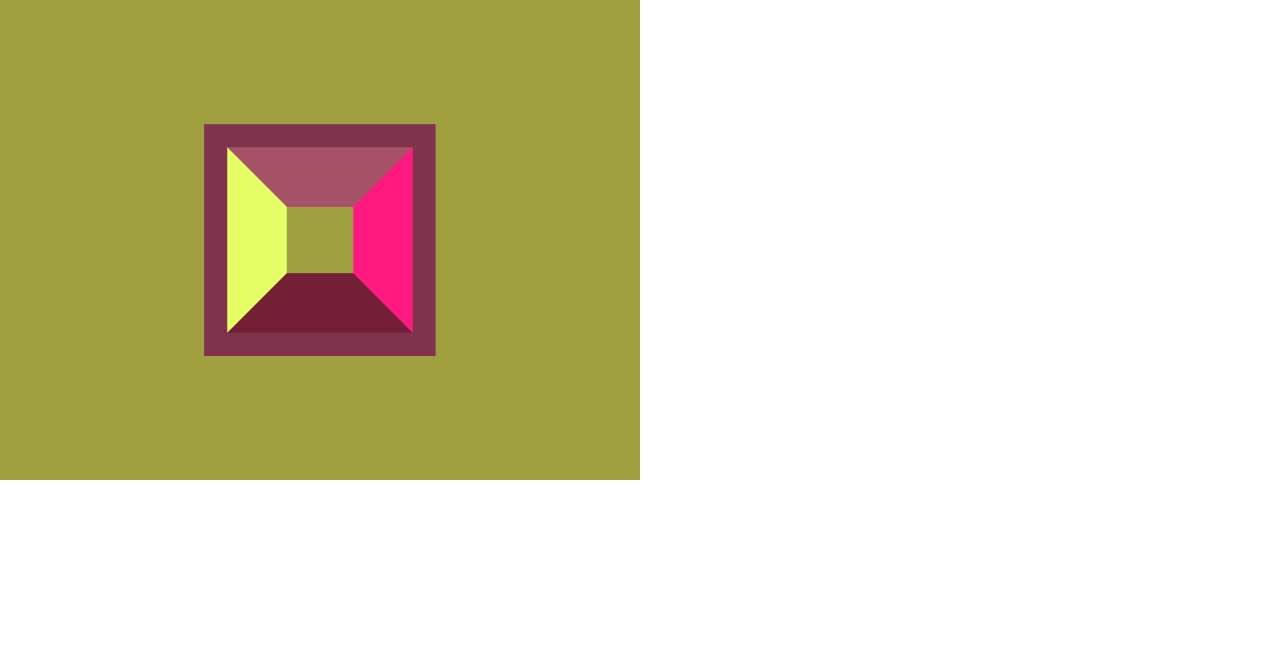
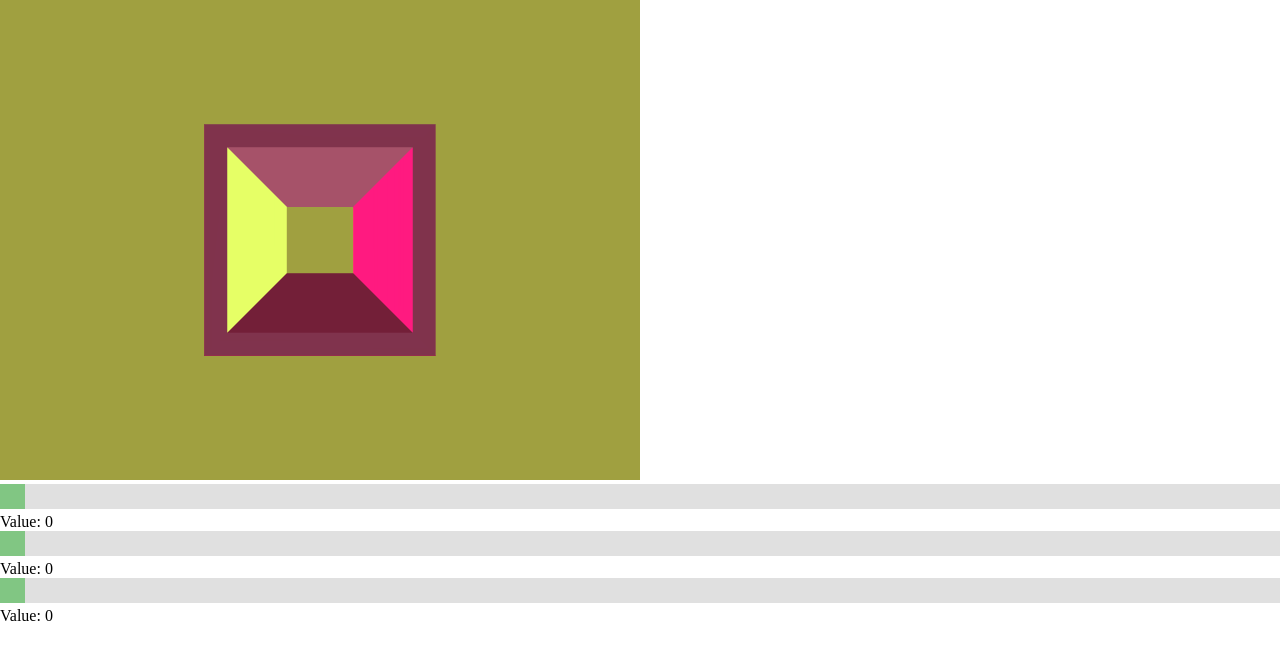
Before and after one commit to donbasta/hollow-3d-web-gl, a React (Create React App) app: page / in a window 1280 px wide. Shown: the top 660 px of the page. Built offline with nearby package versions, Linux system fonts and the light colour scheme.

Commit message:
tambah slider, simulate rotation with glmatrix

```diff
--- a/package.json
+++ b/package.json
@@ -6,6 +6,7 @@
     "@testing-library/jest-dom": "^5.11.4",
     "@testing-library/react": "^11.1.0",
     "@testing-library/user-event": "^12.1.10",
+    "gl-matrix": "^3.3.0",
     "react": "^17.0.1",
     "react-dom": "^17.0.1",
     "react-scripts": "4.0.3",
--- a/src/App.js
+++ b/src/App.js
@@ -1,6 +1,7 @@
 import React, {useState, useRef, useEffect} from 'react'
 import './App.css'
 import {initShaderProgram, initBuffers, drawScene} from './utils'
+import Slider from './Slider'
 
 const App = () => {
 
@@ -11,14 +12,26 @@ const App = () => {
     const [currentModel, changeModel] = useState({
         positions: [-0.8,0.8,1,-1,1,1,0.8,0.8,1,0.8,0.8,1,1,1,1,-1,1,1,0.8,0.8,1,1,1,1,0.8,-0.8,1,1,1,1,1,-1,1,0.8,-0.8,1,0.8,-0.8,1,1,-1,1,-0.8,-0.8,1,1,-1,1,-1,-1,1,-0.8,-0.8,1,-0.8,-0.8,1,-1,-1,1,-0.8,0.8,1,-1,-1,1,-1,1,1,-0.8,0.8,1,1,1,1,1,-1,1,1,1,-1,1,1,-1,1,-1,-1,1,-1,1,-1,-1,1,-1,1,1,-1,-1,-1,-1,-1,-1,-1,1,-1,-1,1,1,1,1,1,-1,1,1,1,1,-1,1,1,-1,-1,1,-1,-1,1,1,-1,-1,1,1,-1,1,-1,-1,-1,-1,-1,-1,1,-1,-1,1,-1,1,-0.4,0.4,-1,-1,1,-1,0.4,0.4,-1,0.4,0.4,-1,1,1,-1,-1,1,-1,0.4,0.4,-1,1,1,-1,0.4,-0.4,-1,1,1,-1,1,-1,-1,0.4,-0.4,-1,0.4,-0.4,-1,1,-1,-1,-0.4,-0.4,-1,1,-1,-1,-1,-1,-1,-0.4,-0.4,-1,-0.4,-0.4,-1,-1,-1,-1,-0.4,0.4,-1,-1,-1,-1,-1,1,-1,-0.4,0.4,-1,0.8,0.8,1,0.8,-0.8,1,0.4,0.4,-1,0.4,0.4,-1,0.4,-0.4,-1,0.8,-0.8,1,-0.8,0.8,1,-0.8,-0.8,1,-0.4,-0.4,-1,-0.4,-0.4,-1,-0.4,0.4,-1,-0.8,0.8,1,0.8,0.8,1,0.4,0.4,-1,-0.4,0.4,-1,-0.4,0.4,-1,-0.8,0.8,1,0.8,0.8,1,0.8,-0.8,1,0.4,-0.4,-1,-0.4,-0.4,-1,-0.4,-0.4,-1,-0.8,-0.8,1,0.8,-0.8,1],
         colors: [0.5,0.2,0.3,1,0.5,0.2,0.3,1,0.5,0.2,0.3,1,0.5,0.2,0.3,1,0.5,0.2,0.3,1,0.5,0.2,0.3,1,0.5,0.2,0.3,1,0.5,0.2,0.3,1,0.5,0.2,0.3,1,0.5,0.2,0.3,1,0.5,0.2,0.3,1,0.5,0.2,0.3,1,0.5,0.2,0.3,1,0.5,0.2,0.3,1,0.5,0.2,0.3,1,0.5,0.2,0.3,1,0.5,0.2,0.3,1,0.5,0.2,0.3,1,0.5,0.2,0.3,1,0.5,0.2,0.3,1,0.5,0.2,0.3,1,0.5,0.2,0.3,1,0.5,0.2,0.3,1,0.5,0.2,0.3,1,0.6,0.4,0.3,1,0.6,0.4,0.3,1,0.6,0.4,0.3,1,0.6,0.4,0.3,1,0.6,0.4,0.3,1,0.6,0.4,0.3,1,0.7,0.3,0.3,1,0.7,0.3,0.3,1,0.7,0.3,0.3,1,0.7,0.3,0.3,1,0.7,0.3,0.3,1,0.7,0.3,0.3,1,0.8,0.2,0.2,1,0.8,0.2,0.2,1,0.8,0.2,0.2,1,0.8,0.2,0.2,1,0.8,0.2,0.2,1,0.8,0.2,0.2,1,0.8,0.1,0.3,1,0.8,0.1,0.3,1,0.8,0.1,0.3,1,0.8,0.1,0.3,1,0.8,0.1,0.3,1,0.8,0.1,0.3,1,0.9,0.5,0.3,1,0.9,0.5,0.3,1,0.9,0.5,0.3,1,0.9,0.5,0.3,1,0.9,0.5,0.3,1,0.9,0.5,0.3,1,0.9,0.5,0.3,1,0.9,0.5,0.3,1,0.9,0.5,0.3,1,0.9,0.5,0.3,1,0.9,0.5,0.3,1,0.9,0.5,0.3,1,0.9,0.5,0.3,1,0.9,0.5,0.3,1,0.9,0.5,0.3,1,0.9,0.5,0.3,1,0.9,0.5,0.3,1,0.9,0.5,0.3,1,0.9,0.5,0.3,1,0.9,0.5,0.3,1,0.9,0.5,0.3,1,0.9,0.5,0.3,1,0.9,0.5,0.3,1,0.9,0.5,0.3,1,1,0.1,0.5,1,1,0.1,0.5,1,1,0.1,0.5,1,1,0.1,0.5,1,1,0.1,0.5,1,1,0.1,0.5,1,0.9,1,0.4,1,0.9,1,0.4,1,0.9,1,0.4,1,0.9,1,0.4,1,0.9,1,0.4,1,0.9,1,0.4,1,0.65,0.32,0.412,1,0.65,0.32,0.412,1,0.65,0.32,0.412,1,0.65,0.32,0.412,1,0.65,0.32,0.412,1,0.65,0.32,0.412,1,0.45,0.12,0.22,1,0.45,0.12,0.22,1,0.45,0.12,0.22,1,0.45,0.12,0.22,1,0.45,0.12,0.22,1,0.45,0.12,0.22,1]
-    })
+    });
+
+    const hollowCube = {
+        positions: [-0.8,0.8,1,-1,1,1,0.8,0.8,1,0.8,0.8,1,1,1,1,-1,1,1,0.8,0.8,1,1,1,1,0.8,-0.8,1,1,1,1,1,-1,1,0.8,-0.8,1,0.8,-0.8,1,1,-1,1,-0.8,-0.8,1,1,-1,1,-1,-1,1,-0.8,-0.8,1,-0.8,-0.8,1,-1,-1,1,-0.8,0.8,1,-1,-1,1,-1,1,1,-0.8,0.8,1,1,1,1,1,-1,1,1,1,-1,1,1,-1,1,-1,-1,1,-1,1,-1,-1,1,-1,1,1,-1,-1,-1,-1,-1,-1,-1,1,-1,-1,1,1,1,1,1,-1,1,1,1,1,-1,1,1,-1,-1,1,-1,-1,1,1,-1,-1,1,1,-1,1,-1,-1,-1,-1,-1,-1,1,-1,-1,1,-1,1,-0.4,0.4,-1,-1,1,-1,0.4,0.4,-1,0.4,0.4,-1,1,1,-1,-1,1,-1,0.4,0.4,-1,1,1,-1,0.4,-0.4,-1,1,1,-1,1,-1,-1,0.4,-0.4,-1,0.4,-0.4,-1,1,-1,-1,-0.4,-0.4,-1,1,-1,-1,-1,-1,-1,-0.4,-0.4,-1,-0.4,-0.4,-1,-1,-1,-1,-0.4,0.4,-1,-1,-1,-1,-1,1,-1,-0.4,0.4,-1,0.8,0.8,1,0.8,-0.8,1,0.4,0.4,-1,0.4,0.4,-1,0.4,-0.4,-1,0.8,-0.8,1,-0.8,0.8,1,-0.8,-0.8,1,-0.4,-0.4,-1,-0.4,-0.4,-1,-0.4,0.4,-1,-0.8,0.8,1,0.8,0.8,1,0.4,0.4,-1,-0.4,0.4,-1,-0.4,0.4,-1,-0.8,0.8,1,0.8,0.8,1,0.8,-0.8,1,0.4,-0.4,-1,-0.4,-0.4,-1,-0.4,-0.4,-1,-0.8,-0.8,1,0.8,-0.8,1],
+        colors: [0.5,0.2,0.3,1,0.5,0.2,0.3,1,0.5,0.2,0.3,1,0.5,0.2,0.3,1,0.5,0.2,0.3,1,0.5,0.2,0.3,1,0.5,0.2,0.3,1,0.5,0.2,0.3,1,0.5,0.2,0.3,1,0.5,0.2,0.3,1,0.5,0.2,0.3,1,0.5,0.2,0.3,1,0.5,0.2,0.3,1,0.5,0.2,0.3,1,0.5,0.2,0.3,1,0.5,0.2,0.3,1,0.5,0.2,0.3,1,0.5,0.2,0.3,1,0.5,0.2,0.3,1,0.5,0.2,0.3,1,0.5,0.2,0.3,1,0.5,0.2,0.3,1,0.5,0.2,0.3,1,0.5,0.2,0.3,1,0.6,0.4,0.3,1,0.6,0.4,0.3,1,0.6,0.4,0.3,1,0.6,0.4,0.3,1,0.6,0.4,0.3,1,0.6,0.4,0.3,1,0.7,0.3,0.3,1,0.7,0.3,0.3,1,0.7,0.3,0.3,1,0.7,0.3,0.3,1,0.7,0.3,0.3,1,0.7,0.3,0.3,1,0.8,0.2,0.2,1,0.8,0.2,0.2,1,0.8,0.2,0.2,1,0.8,0.2,0.2,1,0.8,0.2,0.2,1,0.8,0.2,0.2,1,0.8,0.1,0.3,1,0.8,0.1,0.3,1,0.8,0.1,0.3,1,0.8,0.1,0.3,1,0.8,0.1,0.3,1,0.8,0.1,0.3,1,0.9,0.5,0.3,1,0.9,0.5,0.3,1,0.9,0.5,0.3,1,0.9,0.5,0.3,1,0.9,0.5,0.3,1,0.9,0.5,0.3,1,0.9,0.5,0.3,1,0.9,0.5,0.3,1,0.9,0.5,0.3,1,0.9,0.5,0.3,1,0.9,0.5,0.3,1,0.9,0.5,0.3,1,0.9,0.5,0.3,1,0.9,0.5,0.3,1,0.9,0.5,0.3,1,0.9,0.5,0.3,1,0.9,0.5,0.3,1,0.9,0.5,0.3,1,0.9,0.5,0.3,1,0.9,0.5,0.3,1,0.9,0.5,0.3,1,0.9,0.5,0.3,1,0.9,0.5,0.3,1,0.9,0.5,0.3,1,1,0.1,0.5,1,1,0.1,0.5,1,1,0.1,0.5,1,1,0.1,0.5,1,1,0.1,0.5,1,1,0.1,0.5,1,0.9,1,0.4,1,0.9,1,0.4,1,0.9,1,0.4,1,0.9,1,0.4,1,0.9,1,0.4,1,0.9,1,0.4,1,0.65,0.32,0.412,1,0.65,0.32,0.412,1,0.65,0.32,0.412,1,0.65,0.32,0.412,1,0.65,0.32,0.412,1,0.65,0.32,0.412,1,0.45,0.12,0.22,1,0.45,0.12,0.22,1,0.45,0.12,0.22,1,0.45,0.12,0.22,1,0.45,0.12,0.22,1,0.45,0.12,0.22,1]
+    }
+
+    const [rotationAngle, setRotationAngle] = useState({
+        x: 0.0,
+        y: 0.0,
+        z: 0.0
+    });
+
+    const [glAttr, setGlAttr] = useState(null);
 
     useEffect(() => {
-        const canvas = canvasRef.current
-        const gl = canvas.getContext('webgl') || canvas.getContext('experimental-webgl')
+        const canvas = canvasRef.current;
+        const gl = canvas.getContext('webgl') || canvas.getContext('experimental-webgl');
 
-
-        const shaderProgram = initShaderProgram(gl)
+        const shaderProgram = initShaderProgram(gl);
 
         const programInfo = {
             program: shaderProgram,
@@ -34,16 +47,53 @@ const App = () => {
 
         // Here's where we call the routine that builds all the
         // objects we'll be drawing.
+        changeModel(hollowCube);
         const buffers = initBuffers(gl, currentModel);
 
-        drawScene(gl, programInfo, buffers, currentModel.positions.length / 3, 5);
+        setGlAttr({
+            gl: gl,
+            programInfo: programInfo,
+            buffers: buffers
+        });
 
+        drawScene(gl, programInfo, buffers, currentModel.positions.length / 3, rotationAngle);
+    }, []);
 
-    }, [])
+    const handleX = (angle) => {
+        setRotationAngle({
+            x: angle,
+            y: rotationAngle.y,
+            z: rotationAngle.z
+        });
+        drawScene(glAttr.gl, glAttr.programInfo, glAttr.buffers, currentModel.positions.length / 3, rotationAngle);
+    };
+
+    const handleY = (angle) => {
+        setRotationAngle({
+            x: rotationAngle.x,
+            y: angle,
+            z: rotationAngle.z
+        });
+        drawScene(glAttr.gl, glAttr.programInfo, glAttr.buffers, currentModel.positions.length / 3, rotationAngle);
+    };
+
+    const handleZ = (angle) => {
+        setRotationAngle({
+            x: rotationAngle.x,
+            y: rotationAngle.y,
+            z: angle
+        });
+        drawScene(glAttr.gl, glAttr.programInfo, glAttr.buffers, currentModel.positions.length / 3, rotationAngle);
+    };
 
     return (
+        <div>
             <canvas ref={canvasRef} width="640" height="480"></canvas>
+            <Slider min={0} max={360} value={0} onChange={handleX}/>
+            <Slider min={0} max={360} value={0} onChange={handleY}/>
+            <Slider min={0} max={360} value={0} onChange={handleZ}/>
+        </div>
     )
 }
 
-export default App
+export default App;
--- /dev/null
+++ b/src/Slider.js
@@ -0,0 +1,33 @@
+import React from 'react';
+import './slider.css';
+import { useState } from 'react';
+
+const Slider = (props) => {
+    const [slider, setSlider] = useState({
+        value: props.value,
+    })
+
+    const onSlide = (e) => {
+        setSlider({
+            value: e.target.value
+        });
+        props.onChange(slider.value);
+    }
+    //tambahin state value sama onSlide
+    return (
+        <div className="slidecontainer">
+            <input
+                type="range"
+                min={props.min}
+                max={props.max}
+                value={slider.value}
+                onInput={onSlide}
+                className="slider"
+            >
+            </input>
+            <p>Value: {slider.value}</p>
+        </div>
+    )
+}
+
+export default Slider;
--- /dev/null
+++ b/src/slider.css
@@ -0,0 +1,38 @@
+.slidecontainer {
+	width: 100%; /* Width of the outside container */
+}
+
+/* The slider itself */
+.slider {
+	-webkit-appearance: none;  /* Override default CSS styles */
+	appearance: none;
+	width: 100%; /* Full-width */
+	height: 25px; /* Specified height */
+	background: #d3d3d3; /* Grey background */
+	outline: none; /* Remove outline */
+	opacity: 0.7; /* Set transparency (for mouse-over effects on hover) */
+	-webkit-transition: .2s; /* 0.2 seconds transition on hover */
+	transition: opacity .2s;
+}
+
+/* Mouse-over effects */
+.slider:hover {
+	opacity: 1; /* Fully shown on mouse-over */
+}
+
+/* The slider handle (use -webkit- (Chrome, Opera, Safari, Edge) and -moz- (Firefox) to override default look) */
+.slider::-webkit-slider-thumb {
+	-webkit-appearance: none; /* Override default look */
+	appearance: none;
+	width: 25px; /* Set a specific slider handle width */
+	height: 25px; /* Slider handle height */
+	background: #4CAF50; /* Green background */
+	cursor: pointer; /* Cursor on hover */
+}
+
+.slider::-moz-range-thumb {
+	width: 25px; /* Set a specific slider handle width */
+	height: 25px; /* Slider handle height */
+	background: #4CAF50; /* Green background */
+	cursor: pointer; /* Cursor on hover */
+}
--- a/src/utils.js
+++ b/src/utils.js
@@ -1,3 +1,4 @@
+import { mat4 } from 'gl-matrix';
 
 const initShaderProgram = (gl) => {
     const vsSource = `
@@ -124,6 +125,7 @@ const initBuffers = (gl, model) => {
 }
 
 const drawScene = (gl, programInfo, buffers, count, angle) => {
+  console.log("DEBUGGGG  ", angle);
   gl.clearColor(0.5, 0.5, 0.2, 0.8);  // Clear to black, fully opaque
   gl.clearDepth(1.0);                 // Clear everything
   gl.enable(gl.DEPTH_TEST);           // Enable depth testing
@@ -178,7 +180,7 @@ const drawScene = (gl, programInfo, buffers, count, angle) => {
 
   // Set the drawing position to the "identity" point, which is
   // the center of the scene.
-  /*const modelViewMatrix = mat4.create();
+  const modelViewMatrix = mat4.create();
 
   // Now move the drawing position a bit to where we want to
   // start drawing the square.
@@ -188,34 +190,42 @@ const drawScene = (gl, programInfo, buffers, count, angle) => {
                  [-0.0, 0.0, -6.0]);  // amount to translate
   mat4.rotate(modelViewMatrix,  // destination matrix
               modelViewMatrix,  // matrix to rotate
-              cubeRotation,     // amount to rotate in radians
-              [0, 0, 1]);       // axis to rotate around (Z)
+              angle.x * Math.PI / 180,     // amount to rotate in radians
+              [1, 0, 0]);       // axis to rotate around (Z)
   mat4.rotate(modelViewMatrix,  // destination matrix
-              modelViewMatrix,  // matrix to rotate
-              cubeRotation * .7,// amount to rotate in radians
-              [0, 1, 0]);       // axis to rotate around (X)
+      modelViewMatrix,  // matrix to rotate
+      angle.y * Math.PI / 180,     // amount to rotate in radians
+      [0, 1, 0]);       // axis to rotate around (Z)
+  mat4.rotate(modelViewMatrix,  // destination matrix
+      modelViewMatrix,  // matrix to rotate
+      angle.z * Math.PI / 180,     // amount to rotate in radians
+      [0, 0, 1]);       // axis to rotate around (Z)
+  // mat4.rotate(modelViewMatrix,  // destination matrix
+  //             modelViewMatrix,  // matrix to rotate
+  //             cubeRotation * .7,// amount to rotate in radians
+  //             [0, 1, 0]);       // axis to rotate around (X)
 
-  console.log(modelViewMatrix)*/
+  console.log(modelViewMatrix)
 
   //static
-  const modelViewMatrix = [
-    1,
-    0,
-    0,
-    0,
-    0,
-    1,
-    0,
-    0,
-    0,
-    0,
-    1,
-    0,
-    0,
-    0,
-    -6,
-    1
-  ]
+  // const modelViewMatrix = [
+  //   1,
+  //   0,
+  //   0,
+  //   0,
+  //   0,
+  //   1,
+  //   0,
+  //   0,
+  //   0,
+  //   0,
+  //   1,
+  //   0,
+  //   0,
+  //   0,
+  //   -6,
+  //   1
+  // ]
   // Tell WebGL how to pull out the positions from the position
   // buffer into the vertexPosition attribute
   {
```
Also changed, not shown: 1 other file (tests, documents, lock files or other folders). Lines whose indentation alone changed are shown as unchanged.
